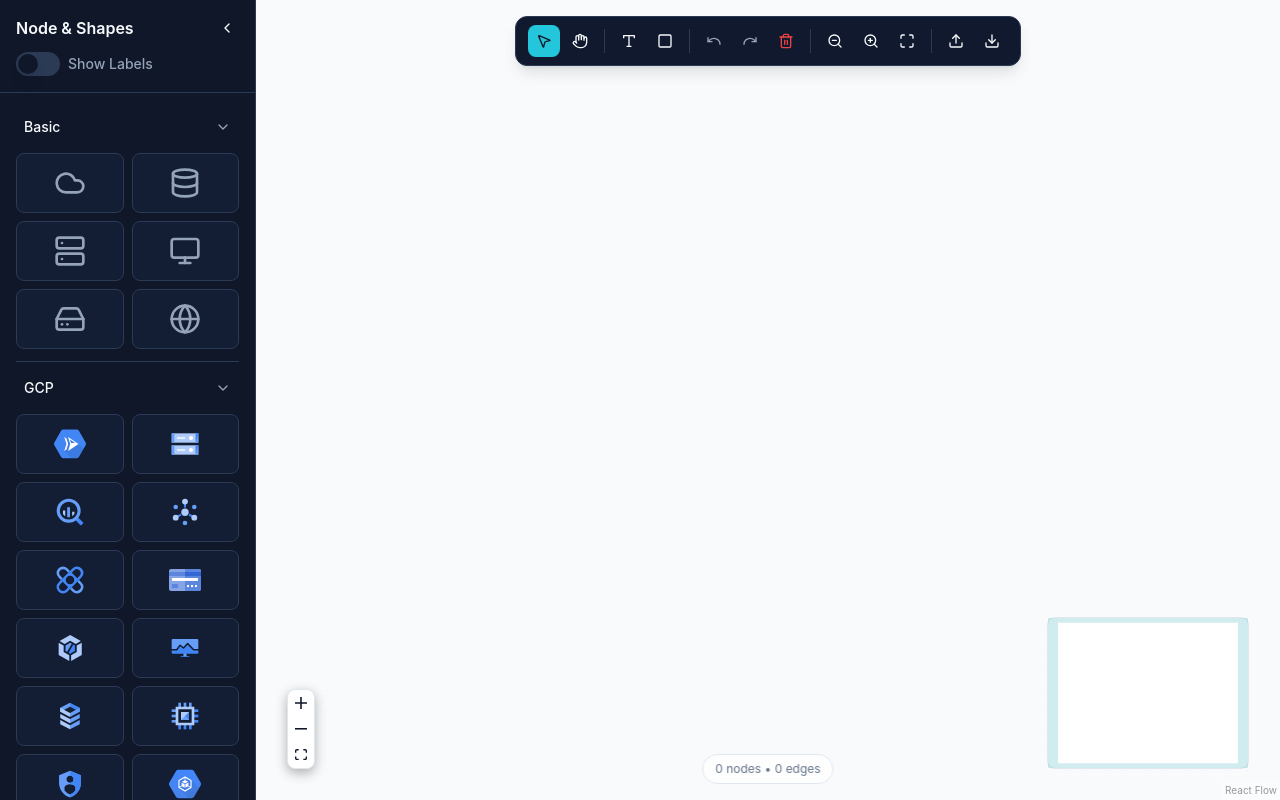
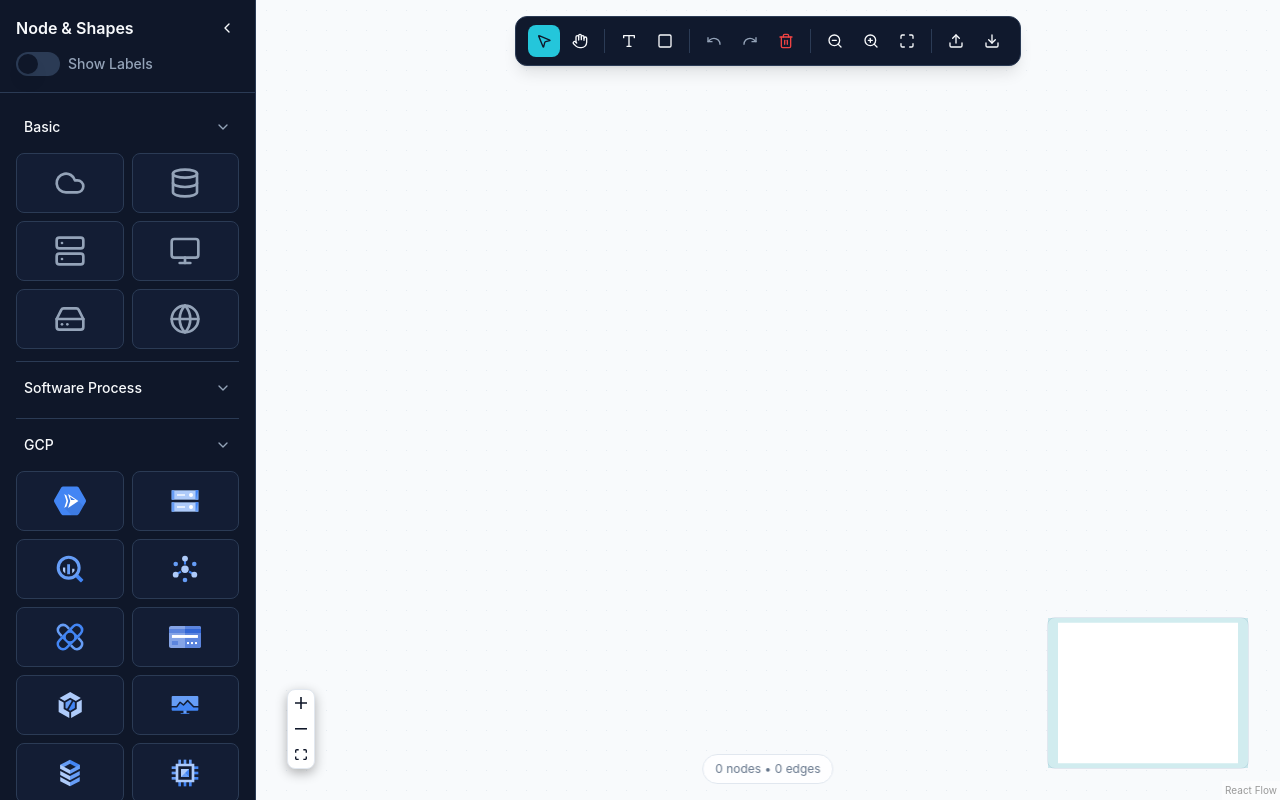
Before and after one commit to ariffrahimin/lukis, a React (Vite) app: page / in a window 1280 px wide. Built offline with nearby package versions, Linux system fonts and the light colour scheme.

Commit message:
add software process

```diff
--- a/src/components/CloudServicesPanel.tsx
+++ b/src/components/CloudServicesPanel.tsx
@@ -5,7 +5,20 @@ import { Label } from "./ui/label";
 import { Separator } from "./ui/separator";
 import { ChevronLeft, ChevronRight, ChevronDown } from "lucide-react";
 // Basic Icons (using Lucide React icons)
-import { Cloud, Database, Server, Monitor, HardDrive, Globe } from "lucide-react";
+import {
+  Cloud,
+  Database,
+  Server,
+  Monitor,
+  HardDrive,
+  Globe,
+  FileText,
+  PenTool,
+  Code,
+  Bug,
+  Rocket,
+  Activity,
+} from "lucide-react";
 
 // GCP Icons
 import cloudRunIcon from "./cloud-services/gcp/cloud-run.svg";
@@ -90,6 +103,41 @@ export const CloudServicesPanel = ({
           type: "api",
           label: "API Gateway",
           icon: Globe,
+        },
+      ],
+    },
+    {
+      name: "Software Process",
+      services: [
+        {
+          type: "process-requirements",
+          label: "Requirements",
+          icon: FileText,
+        },
+        {
+          type: "process-design",
+          label: "Design",
+          icon: PenTool,
+        },
+        {
+          type: "process-development",
+          label: "Development",
+          icon: Code,
+        },
+        {
+          type: "process-testing",
+          label: "Testing",
+          icon: Bug,
+        },
+        {
+          type: "process-deployment",
+          label: "Deployment",
+          icon: Rocket,
+        },
+        {
+          type: "process-monitoring",
+          label: "Monitoring",
+          icon: Activity,
         },
       ],
     },
--- a/src/components/DiagramCanvas.tsx
+++ b/src/components/DiagramCanvas.tsx
@@ -40,6 +40,12 @@ const defaultNodeLabels: Record<NodeType, string> = {
   api: 'API Gateway',
   text: 'Label',
   group: 'Group',
+  'process-requirements': 'Requirements',
+  'process-design': 'Design',
+  'process-development': 'Development',
+  'process-testing': 'Testing',
+  'process-deployment': 'Deployment',
+  'process-monitoring': 'Monitoring',
   'gcp-cloud-run': 'Cloud Run',
   'gcp-cloud-storage': 'Cloud Storage',
   'gcp-bigquery': 'BigQuery',
@@ -89,6 +95,12 @@ export const DiagramCanvas = () => {
     api: BaseNode,
     text: BaseNode,
     group: BaseNode,
+    'process-requirements': BaseNode,
+    'process-design': BaseNode,
+    'process-development': BaseNode,
+    'process-testing': BaseNode,
+    'process-deployment': BaseNode,
+    'process-monitoring': BaseNode,
     'gcp-cloud-run': BaseNode,
     'gcp-cloud-storage': BaseNode,
     'gcp-bigquery': BaseNode,
@@ -355,7 +367,43 @@ export const DiagramCanvas = () => {
                      node.data !== null &&
                      typeof node.data.label === 'string' &&
                      typeof node.data.nodeType === 'string' &&
-                     ['service', 'database', 'server', 'client', 'storage', 'api', 'text', 'group'].includes(node.data.nodeType);
+                     [
+                       'service',
+                       'database',
+                       'server',
+                       'client',
+                       'storage',
+                       'api',
+                       'text',
+                       'group',
+                       'process-requirements',
+                       'process-design',
+                       'process-development',
+                       'process-testing',
+                       'process-deployment',
+                       'process-monitoring',
+                       'gcp-cloud-run',
+                       'gcp-cloud-storage',
+                       'gcp-bigquery',
+                       'gcp-pub-sub',
+                       'gcp-apigee',
+                       'gcp-billing',
+                       'gcp-cloud-build',
+                       'gcp-cloud-monitoring',
+                       'gcp-cloud-sql',
+                       'gcp-compute-engine',
+                       'gcp-iam',
+                       'gcp-kubernetes',
+                       'gcp-security',
+                       'aws-ec2',
+                       'aws-s3',
+                       'aws-lambda',
+                       'aws-rds',
+                       'azure-vm',
+                       'azure-blob-storage',
+                       'azure-functions',
+                       'azure-sql-database',
+                     ].includes(node.data.nodeType);
             });
 
             if (!validNodes) {
--- a/src/components/PropertiesPanel.tsx
+++ b/src/components/PropertiesPanel.tsx
@@ -26,6 +26,7 @@ const isValidNodeData = (data: unknown): data is NodeData => {
     'nodeType' in obj &&
     typeof obj.nodeType === 'string' &&
     ['service', 'database', 'server', 'client', 'storage', 'api', 'text', 'group',
+     'process-requirements', 'process-design', 'process-development', 'process-testing', 'process-deployment', 'process-monitoring',
      'gcp-cloud-run', 'gcp-cloud-storage', 'gcp-bigquery', 'gcp-pub-sub','gcp-apigee','gcp-billing','gcp-cloud-build','gcp-cloud-monitoring','gcp-compute-engine','gcp-iam','gcp-kubernetes','gcp-security','gcp-cloud-sql',
      'aws-ec2', 'aws-s3', 'aws-lambda', 'aws-rds',
      'azure-vm', 'azure-blob-storage', 'azure-functions', 'azure-sql-database'].includes(obj.nodeType)
--- a/src/components/nodes/BaseNode.tsx
+++ b/src/components/nodes/BaseNode.tsx
@@ -11,6 +11,12 @@ import {
   Globe,
   Type,
   Square,
+  FileText,
+  PenTool,
+  Code,
+  Bug,
+  Rocket,
+  Activity,
 } from "lucide-react";
 
 // GCP Icons
@@ -111,6 +117,36 @@ const nodeTypeStyles: Record<
     bg: "bg-secondary/30",
     border: "border-border border-dashed",
     icon: "text-muted-foreground",
+  },
+  "process-requirements": {
+    bg: "bg-indigo-100/20",
+    border: "border-indigo-300/50",
+    icon: "text-indigo-600",
+  },
+  "process-design": {
+    bg: "bg-violet-100/20",
+    border: "border-violet-300/50",
+    icon: "text-violet-600",
+  },
+  "process-development": {
+    bg: "bg-sky-100/20",
+    border: "border-sky-300/50",
+    icon: "text-sky-600",
+  },
+  "process-testing": {
+    bg: "bg-amber-100/20",
+    border: "border-amber-300/50",
+    icon: "text-amber-600",
+  },
+  "process-deployment": {
+    bg: "bg-emerald-100/20",
+    border: "border-emerald-300/50",
+    icon: "text-emerald-600",
+  },
+  "process-monitoring": {
+    bg: "bg-rose-100/20",
+    border: "border-rose-300/50",
+    icon: "text-rose-600",
   },
   "gcp-cloud-run": {
     bg: "bg-blue-100/20",
@@ -245,6 +281,18 @@ const NodeIcon = ({
       return <Type {...iconProps} />;
     case "group":
       return <Square {...iconProps} />;
+    case "process-requirements":
+      return <FileText {...iconProps} />;
+    case "process-design":
+      return <PenTool {...iconProps} />;
+    case "process-development":
+      return <Code {...iconProps} />;
+    case "process-testing":
+      return <Bug {...iconProps} />;
+    case "process-deployment":
+      return <Rocket {...iconProps} />;
+    case "process-monitoring":
+      return <Activity {...iconProps} />;
     default:
       return <Cloud {...iconProps} />;
   }
--- a/src/types/diagrams.ts
+++ b/src/types/diagrams.ts
@@ -10,6 +10,12 @@ export type NodeType =
   | 'api'
   | 'text'
   | 'group'
+  | 'process-requirements'
+  | 'process-design'
+  | 'process-development'
+  | 'process-testing'
+  | 'process-deployment'
+  | 'process-monitoring'
   | 'gcp-cloud-run'
   | 'gcp-cloud-storage'
   | 'gcp-bigquery'
```
